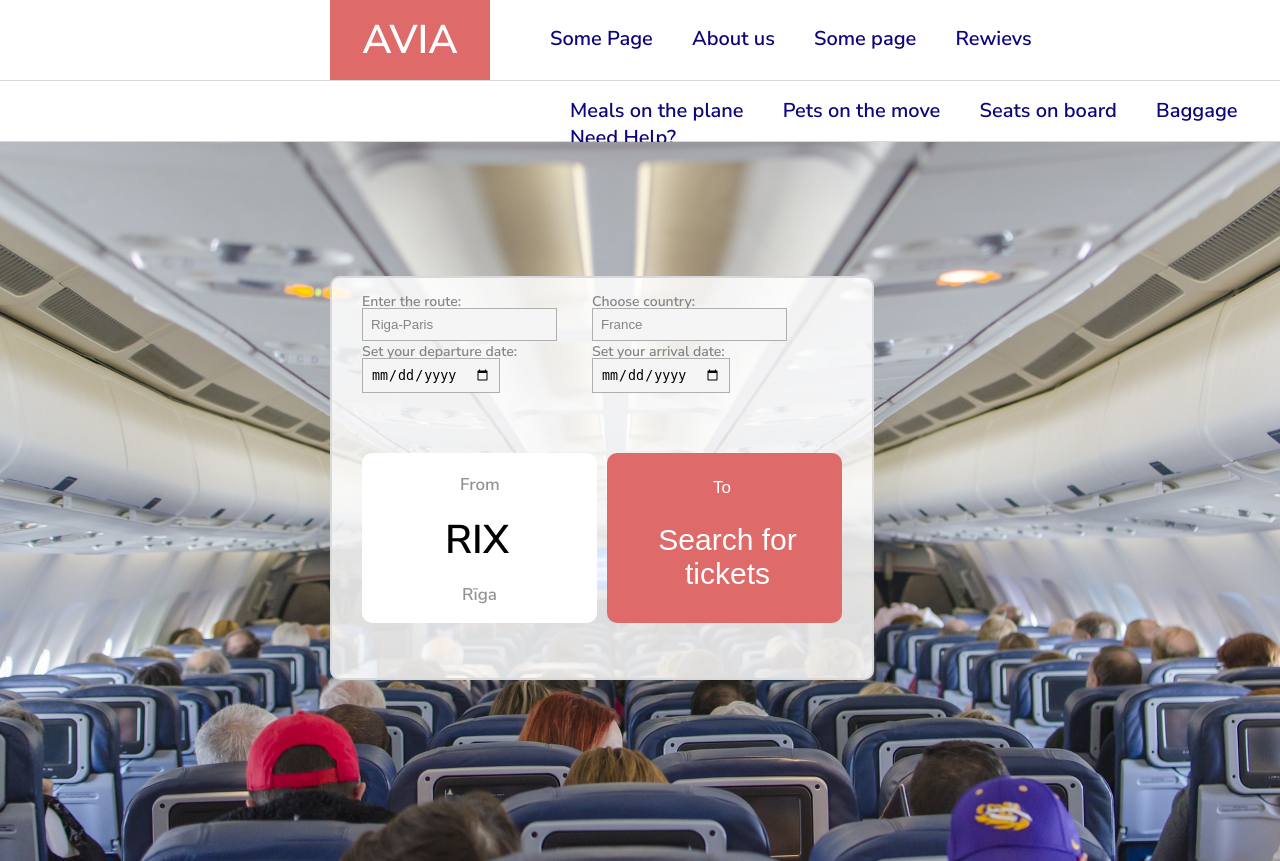
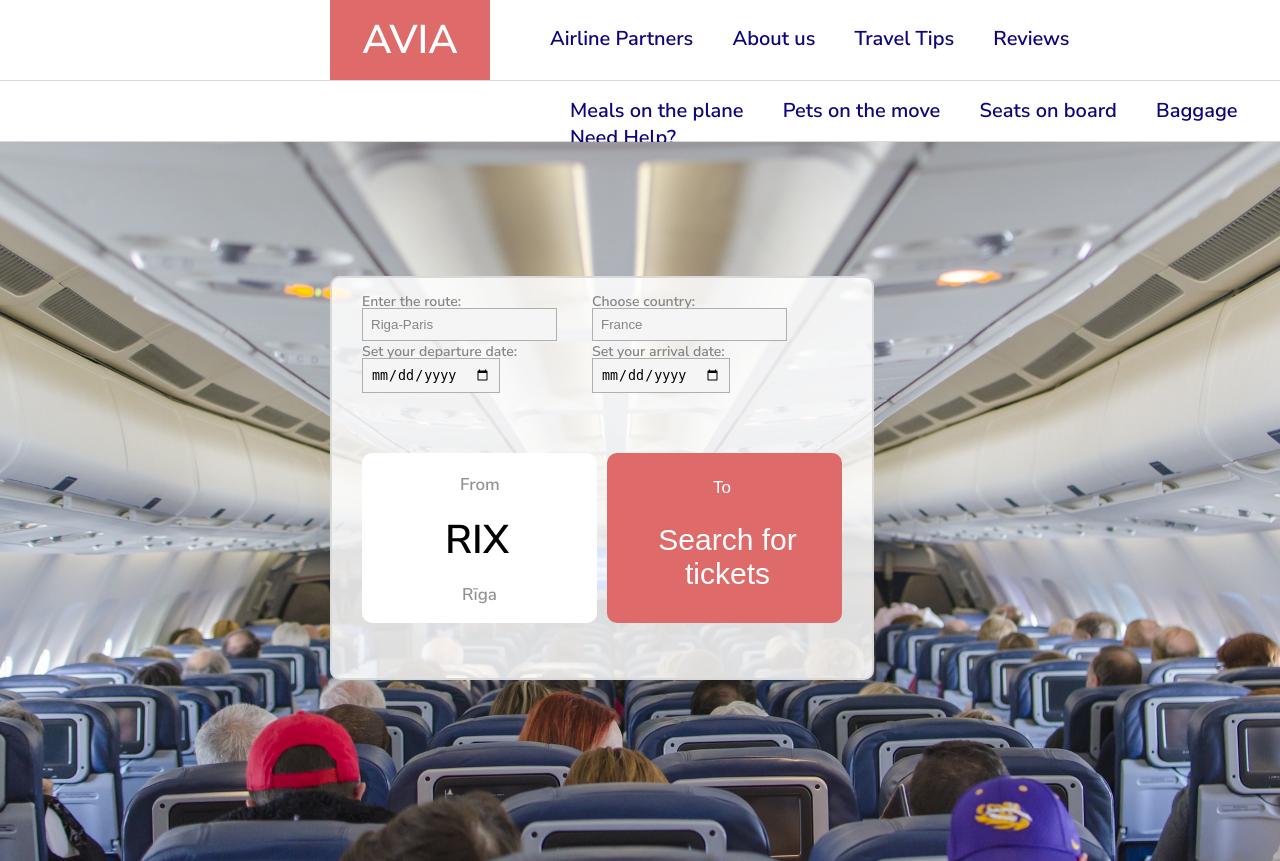
Before and after one commit to DenKozlov04/main_course_project, a PHP site: page /php/index.php in a window 1280 px wide; the page is wider, and only the part inside the window is pictured. Shown: the top 861 px of that part. Run offline with PHP 8.4, Linux system fonts and the light colour scheme; data that the repository does not hold is empty.

Commit message:
some changes

```diff
--- a/php/index.php
+++ b/php/index.php
@@ -36,12 +36,12 @@
     <!-- <ul> -->
     <div class='ButtonRect'>
         <!-- <a href="../php/Buy_Tickets.php">Buy Tickets</a> -->
-        <a href="">Some Page</a>
+        <a href="">Airline Partners</a>
         <!-- <a href="../html/AboutUs.html">About us</a>
         <a href="../php/flightInfo.php">Some page</a> -->
         <a href="">About us</a>
-        <a href="">Some page</a>
-        <a href="../php/reviews.php">Rewievs</a>
+        <a href="">Travel Tips</a>
+        <a href="../php/reviews.php">Reviews</a>
         <?php
           session_start();
           // if ($_SESSION['user_id'] === 0 || ($_SESSION['admin_id'] === 1 and $_SESSION['user_id'] === 1)) {
```
